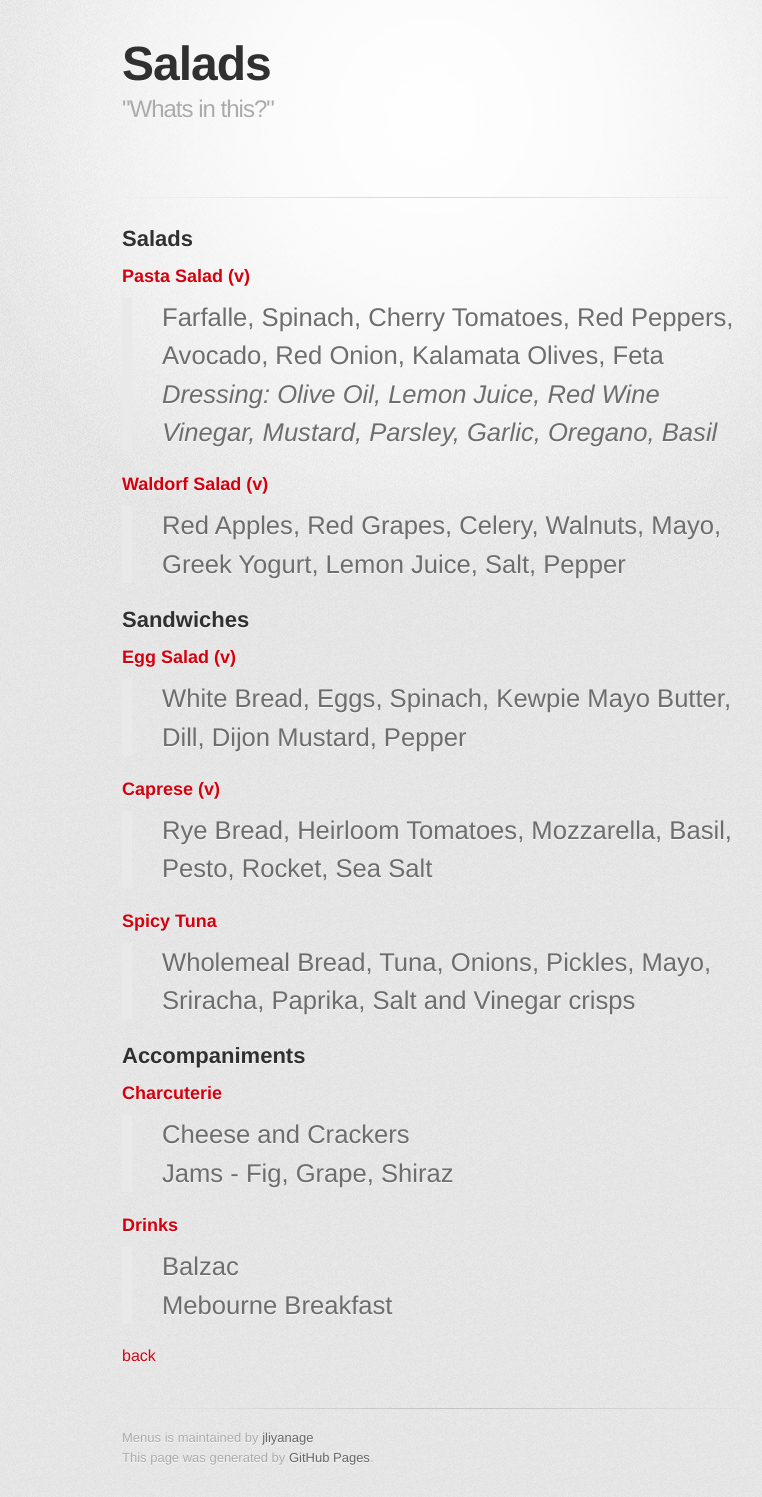
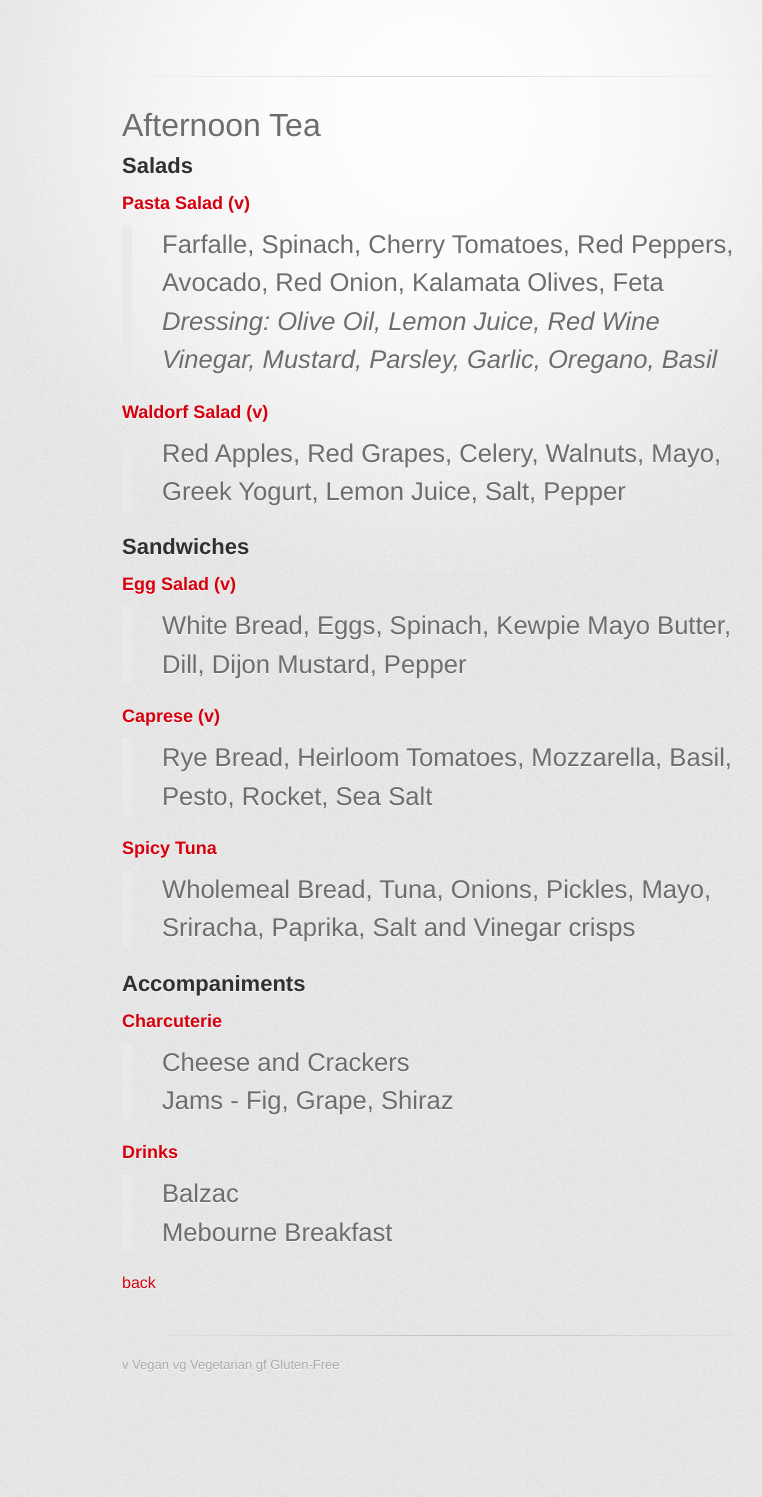
Before and after one commit to jliyanage/markdown_menus, a Jekyll site: the page built from markdown_menus/afternoon_tea.md, in a window 1280 px wide. Shown: the whole page, without its empty margins (208-970 px from the left). Built offline with Jekyll 4.4.1, drawn with Linux system fonts in a browser that asks for light colours; some web fonts are replaced; our own code applies the rules of GitHub Pages for plain Markdown files; after the commit the page ends 1405 px from its top, so only the background shows below that.

Commit message:
page editing

```diff
--- /dev/null
+++ b/_layouts/menu.html
@@ -0,0 +1,41 @@
+<!DOCTYPE html>
+<html lang="{{ site.lang | default: "en-US" }}">
+  <head>
+    <meta charset='utf-8'>
+    <meta name="viewport" content="width=device-width, initial-scale=1">
+    <meta http-equiv="X-UA-Compatible" content="IE=edge">
+    <link rel="stylesheet" href="{{ '/assets/css/style.css?v=' | append: site.github.build_revision | relative_url }}">
+    <link rel="stylesheet" type="text/css" href="{{ '/assets/css/print.css' | relative_url }}" media="print">
+    <!--[if lt IE 9]>
+    <script src="//html5shiv.googlecode.com/svn/trunk/html5.js"></script>
+    <![endif]-->
+
+{% seo %}
+    {% include head-custom.html %}
+  </head>
+
+  <body>
+    <div id="container">
+      <div class="inner">
+
+        <header>
+          <!-- <h1>{{ page.title | default: site.title | default: site.github.repository_name }}</h1> -->
+          <h1>{{ page.modified_time }}</h1>
+
+        </header>
+        <hr>
+        <section id="main_content">
+          {{ content }}
+        </section>
+
+        <footer>
+          <div class="legend">
+                <span>v Vegan</span>
+                <span>vg Vegetarian</span>
+                <span>gf Gluten-Free</span>
+        </footer>
+
+      </div>
+    </div>
+  </body>
+</html>
--- a/markdown_menus/afternoon_tea.md
+++ b/markdown_menus/afternoon_tea.md
@@ -1,3 +1,9 @@
+---
+layout: menu
+---
+
+# Afternoon Tea
+
 ## Salads
 
 ### Pasta Salad (v)
```
Also changed, not shown: _guidelines.md (added, +123 -0 lines), index.md (+0 -116 lines).
